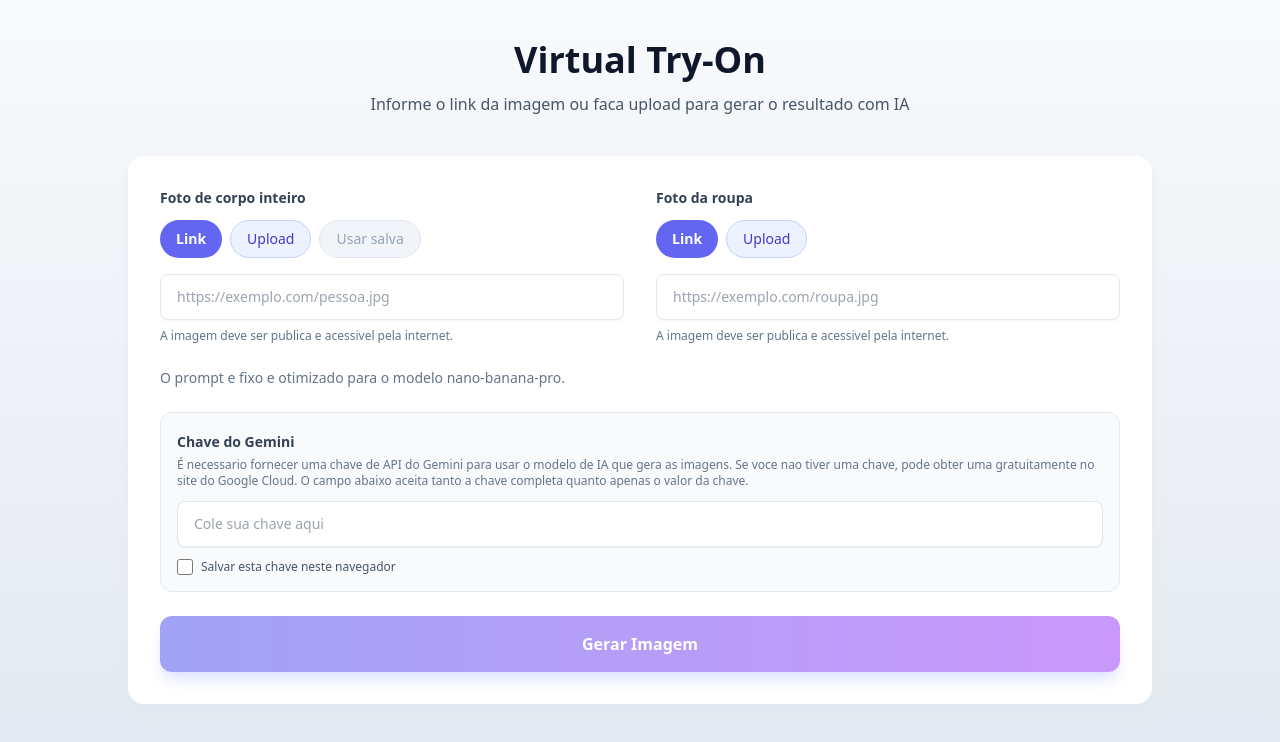
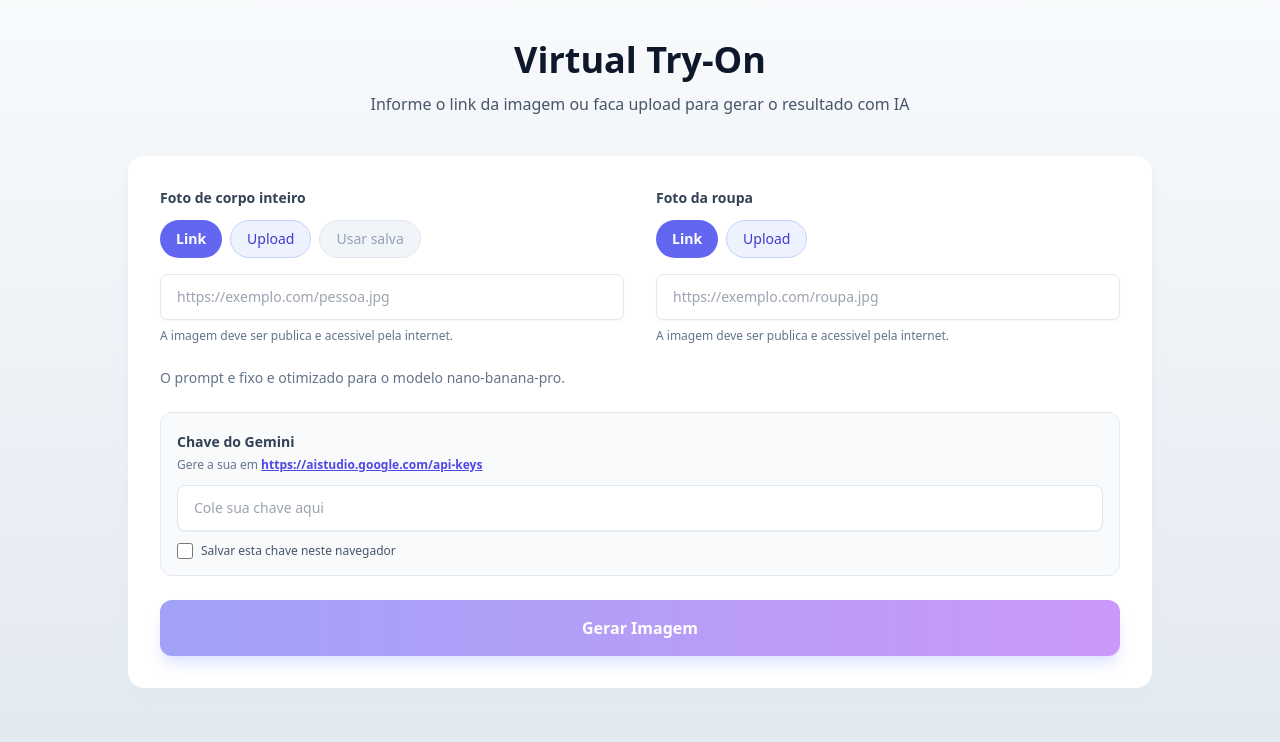
Before and after one commit to colantuomo/try-on-app, a Next.js app: page / in a window 1280 px wide. Shown: the top 742 px of the page. Built offline with nearby package versions, Linux system fonts and the light colour scheme.

Commit message:
adding instruction to generate key

```diff
--- a/app/page.tsx
+++ b/app/page.tsx
@@ -463,7 +463,15 @@ export default function Home() {
               Chave do Gemini
             </label>
             <p className="mt-1 text-xs text-slate-500">
-              É necessario fornecer uma chave de API do Gemini para usar o modelo de IA que gera as imagens. Se voce nao tiver uma chave, pode obter uma gratuitamente no site do Google Cloud. O campo abaixo aceita tanto a chave completa quanto apenas o valor da chave.
+              Gere a sua em{' '}
+              <a
+                href="https://aistudio.google.com/api-keys"
+                target="_blank"
+                rel="noreferrer"
+                className="font-semibold text-indigo-600 underline"
+              >
+                https://aistudio.google.com/api-keys
+              </a>
             </p>
             <input
               type="password"
```
